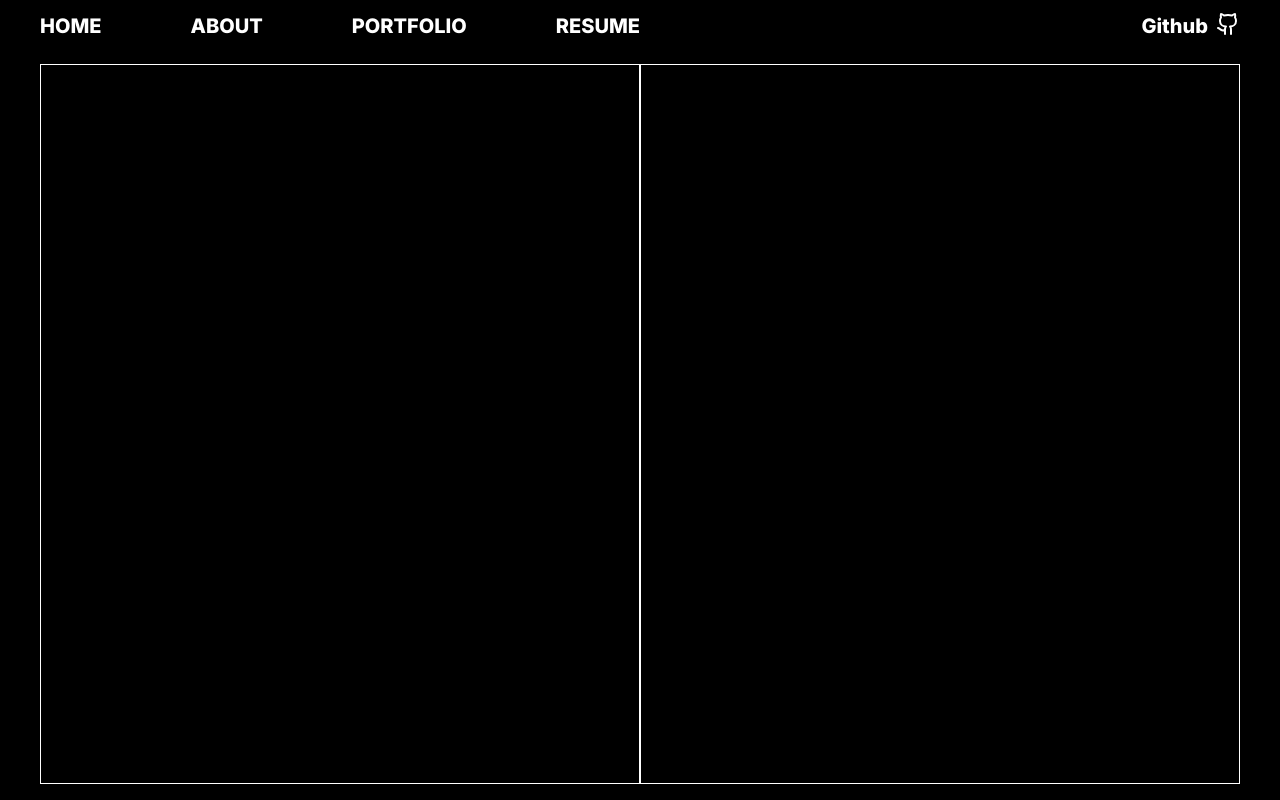
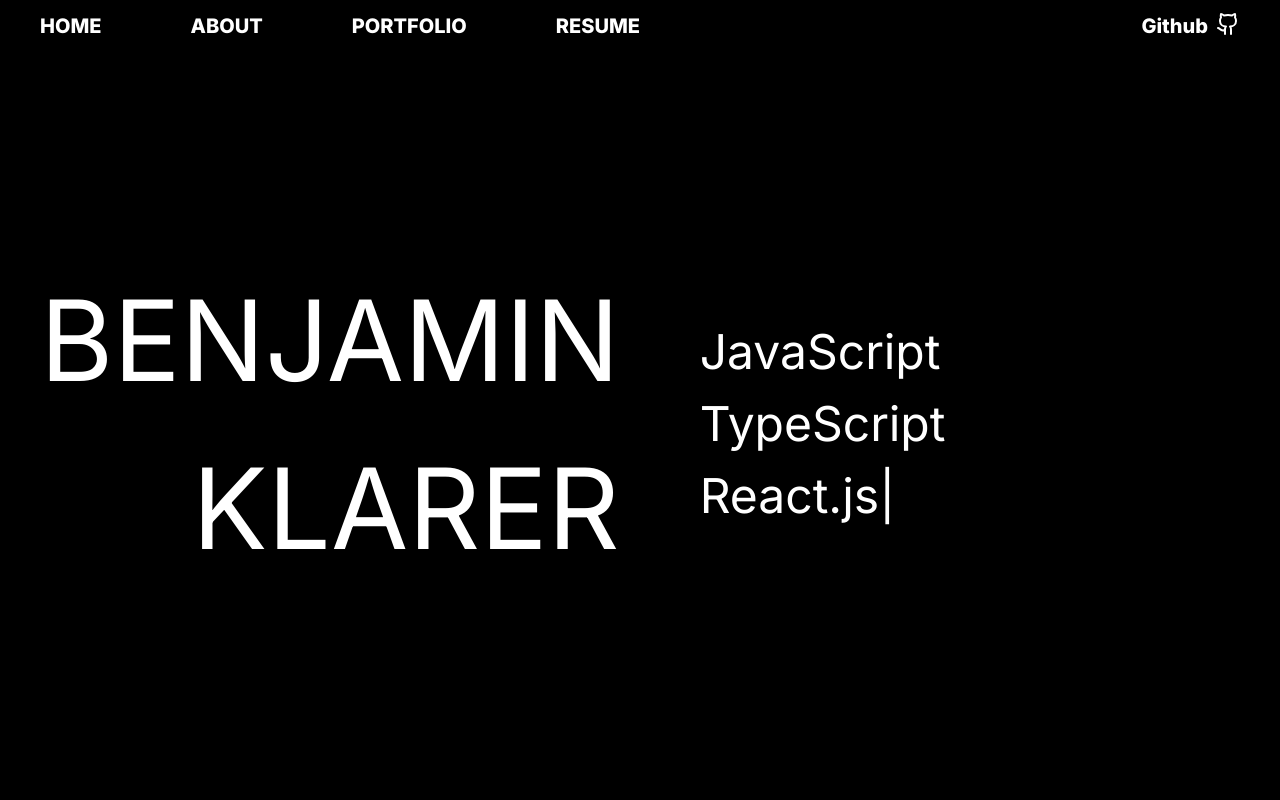
Before and after one commit to bklarer/personal-site, a Next.js app: page / in a window 1280 px wide. Built offline with nearby package versions, Linux system fonts and the light colour scheme.

Commit message:
Create hero component; Create home page

```diff
--- a/app/page.tsx
+++ b/app/page.tsx
@@ -1,10 +1,41 @@
+"use client";
+
 import Hero from "@/components/Hero";
 import Image from "next/image";
+import { TypeAnimation } from "react-type-animation";
 
 export default function Home() {
   return (
     <main className="flex min-h-screen flex-col items-center justify-between">
-      <Hero />
+      <Hero title={["BENJAMIN", "KLARER"]} split={true}>
+        <TypeAnimation
+          sequence={[
+            1000,
+            "JavaScript",
+            1000,
+            "JavaScript\nTypeScript",
+            1000,
+            "JavaScript\nTypeScript\nReact.js",
+            1000,
+            "JavaScript\nTypeScript\nReact.js\nNext.js",
+            1000,
+            "JavaScript\nTypeScript\nReact.js\nNext.js\nRuby",
+            1000,
+            "JavaScript\nTypeScript\nReact.js\nNext.js\nRuby\nRails",
+            1000,
+            "JavaScript\nTypeScript\nReact.js\nNext.js\nRuby\nRails\nMaterial UI",
+            1000,
+            "JavaScript\nTypeScript\nReact.js\nNext.js\nRuby\nRails\nMaterial UI\nTailwind CSS",
+          ]}
+          speed={50}
+          style={{
+            fontSize: "3em",
+            whiteSpace: "pre-line",
+            display: "block",
+          }}
+          repeat={0}
+        />
+      </Hero>
     </main>
   );
 }
--- a/components/Hero.tsx
+++ b/components/Hero.tsx
@@ -1,9 +1,29 @@
-const Hero = () => {
-  return (
+import React from "react";
+
+interface HeroProps {
+  children?: React.ReactNode;
+  title: string[];
+  split?: boolean;
+}
+
+const Hero = ({ children, title, split }: HeroProps) => {
+  return split ? (
     <div className="h-[90vh] w-full mt-16 text-white px-10">
-      <div className="h-full flex">
-        <div className="flex-1 border-white border "></div>
-        <div className="flex-1 border-white border "></div>
+      <div className="h-full flex justify-center w-full gap-20">
+        <div className="flex-1 grid items-center text-[7em] text-right">
+          <ul>
+            {title.map((item, index) => {
+              return <li key={index}>{item}</li>;
+            })}
+          </ul>
+        </div>
+        <div className="flex-1 grid items-center">{children}</div>
+      </div>
+    </div>
+  ) : (
+    <div className="h-[90vh] w-full mt-16 text-white px-10">
+      <div className="h-full grid place-items-center w-full gap-20">
+        {children}
       </div>
     </div>
   );
--- a/package.json
+++ b/package.json
@@ -15,6 +15,7 @@
     "next": "14.0.4",
     "react": "^18",
     "react-dom": "^18",
+    "react-type-animation": "^3.2.0",
     "tailwind-merge": "^2.2.0",
     "tailwindcss-animate": "^1.0.7"
   },
```
Also changed, not shown: 1 other file (tests, documents, lock files or other folders).
